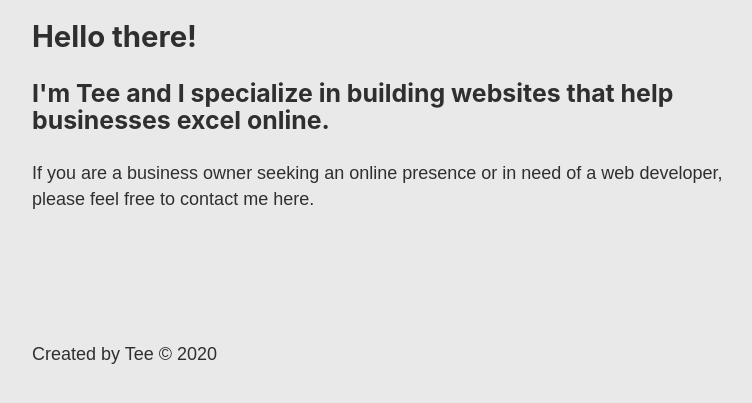
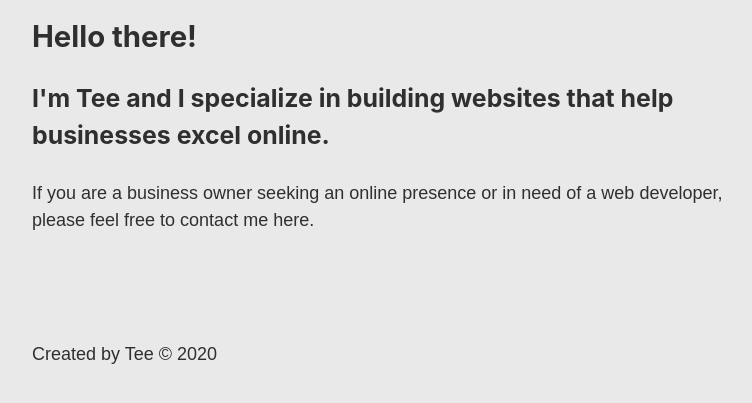
Before and after one commit to Teegreat/Tee, a Gatsby site: page / in a window 1280 px wide. Shown: the part 389-792 px from the top of the page, without its empty margins (251-1003 px from the left). Built offline with nearby package versions, Linux system fonts and the light colour scheme; Gatsby itself is replaced by a stand-in of ours.

Commit message:
lineHeight adjustment

```diff
--- a/src/pages/index.js
+++ b/src/pages/index.js
@@ -19,12 +19,12 @@ const HomePage = () => {
       </h1>
 
       <h2 style={{ marginTop: "2.5rem" }}>Hello there!</h2>
-      <h3>
+      <h3 style={{ lineHeight: "1.5" }}>
         I'm Tee and I specialize in building websites that help businesses excel
         online.
       </h3>
 
-      <p>
+      <p style={{ lineHeight: "1.5" }}>
         If you are a business owner seeking an online presence or in need of a
         web developer, please feel free to contact me here.
       </p>
```
